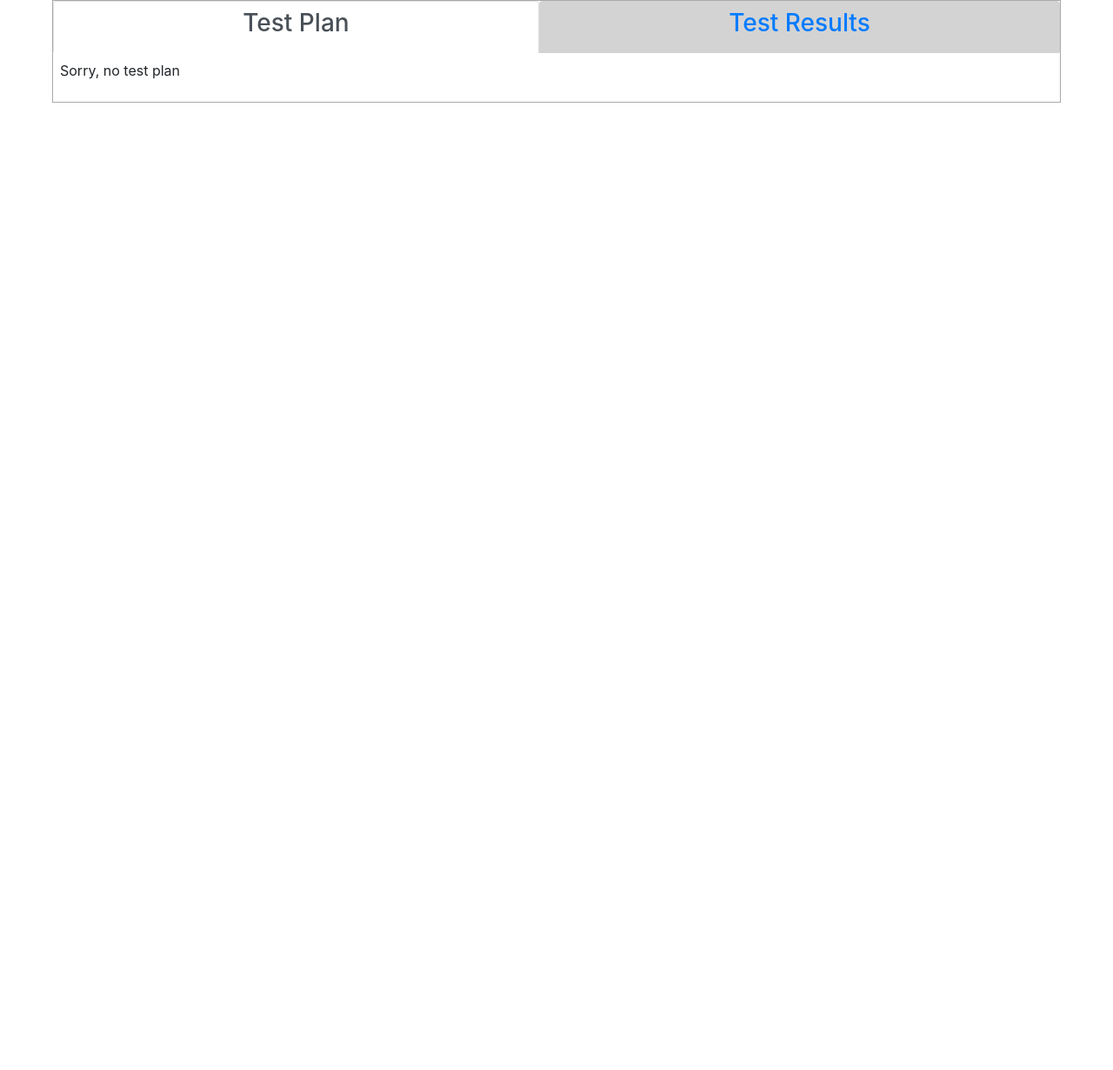
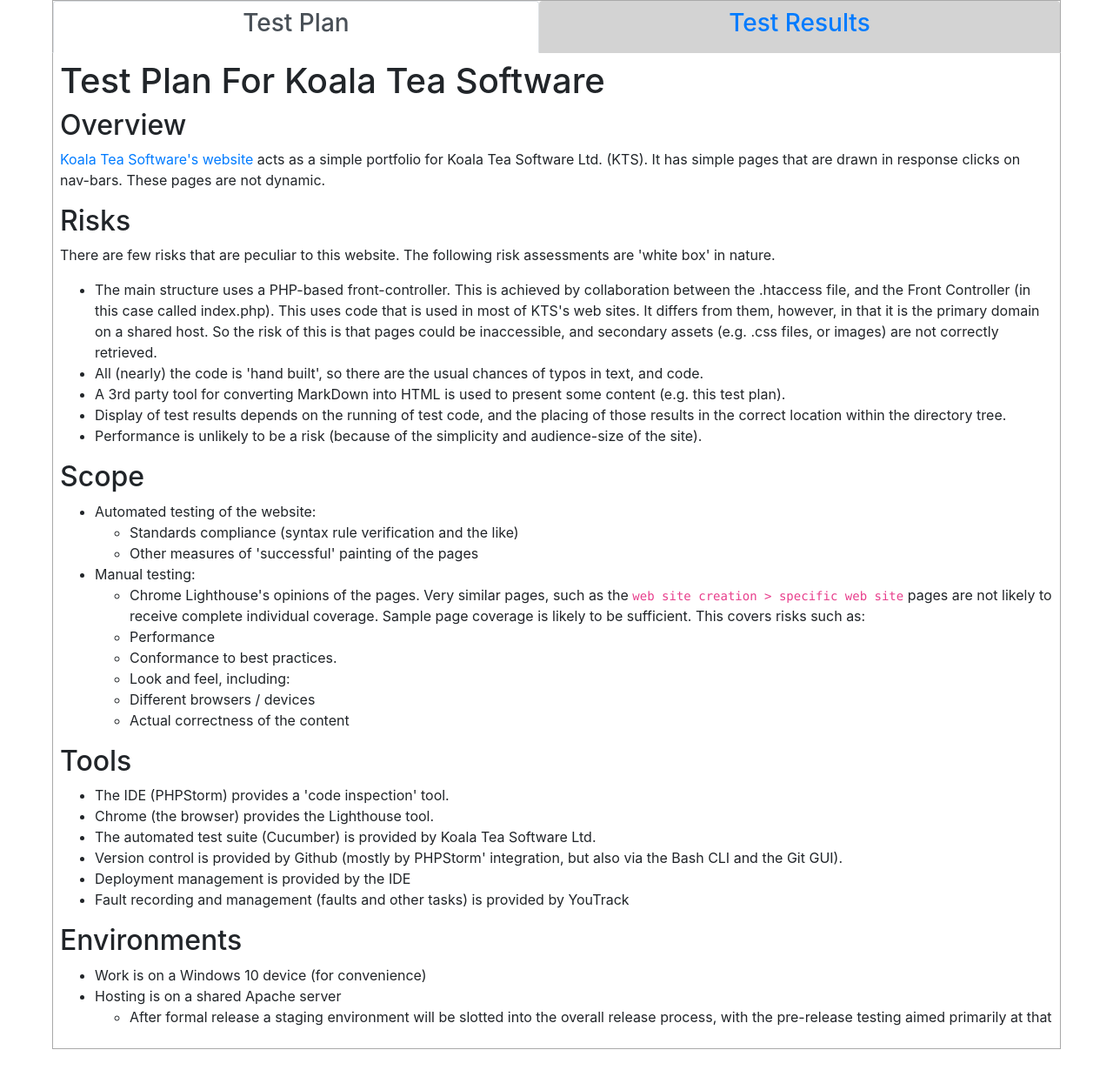
Before and after one commit to KoalaTeaSoftware/koalateasoftware, a PHP site: page /web-site-development/koala-tea-software in a window 1280 px wide. Shown: the part 118-1348 px from the top of the page at 87% size. Before the commit the page ends 236 px from the top, so only its background shows below. Run offline with PHP 8.4, Linux system fonts and the light colour scheme.

Commit message:
* fix bugs with page titles when URLS re not good, * and with the HTML syntax of the WSD page, under some circumstances * and with locating test result sets (so that they can be displayed)

```diff
--- a/index.php
+++ b/index.php
@@ -159,4 +159,5 @@
 <div id="footer" class="container-fluid">
     &nbsp;
 </div>
+<script>document.title = "<?= $titleTag ?>";</script>
 </body>
--- a/kts/about/contents.php
+++ b/kts/about/contents.php
@@ -1,3 +1,7 @@
+<?php
+// force the ignoring of any sub-section - as of now, About has no sub-section
+$titleTag = "About"
+?>
 <div class="container-fluid" id="about">
     <h1>Welcome</h1>
     <p>I'm, Mark</p>
--- a/kts/web-site-development/contents.php
+++ b/kts/web-site-development/contents.php
@@ -12,33 +12,33 @@
         <div class="collapse navbar-collapse" id="projNavAltMarkup">
             <div class="navbar-nav">
                 <!--suppress HtmlUnknownTarget -->
-                <a class="nav-item nav-link" href="/web-site-development/koalateasoftware?<?= $randomParam ?>">Koala Tea
-                    Software</a>
+                <a class="nav-item nav-link" href="/web-site-development/koala-tea-software?<?= $randomParam ?>">
+                    Koala Tea Software</a>
             </div>
         </div>
     </nav>
     <div class="container-fluid">
         <?
-        // handles a path like http://koalateasoftware.com/web-site-development/koalateasoftware
-        if (isset($section) && !empty($section)) {
+        // handles a path like http://koalateasoftware.com/web-site-development/koala-tea-software
         /** @noinspection PhpUndefinedVariableInspection */
-            $sectionRoot = $chapterFileRoot . $section . "/";
-            if (!is_dir($sectionRoot)) {
-                /** @noinspection PhpUndefinedVariableInspection */
-                error_log("The file :" . $sectionFileName . ": was not a directory");
-            } else {
+
+        $sectionContentsRoot = $chapterFileRoot . $section . "/";
+        $sectionContentsFile = $chapterFileRoot . "section.php";
+
+        if (isset($section) && !empty($section)
+            && is_dir($sectionContentsRoot) // ensure that we have a chance of being able to show the section
+            && is_readable($sectionContentsFile // prevent a crash in the case where the site is not properly set up
+            )) {
             error_log("Drawing the section");
             /** @noinspection PhpIncludeInspection */
-                require $chapterFileRoot . "section.php";
-                //====================================================
-                return;  // <---- NOTE THIS
-                //====================================================
-            }
-        }
-        // Otherwise, draw the 'welcome to the software development
+            require $sectionContentsFile;
+        } else {
+            // Otherwise (section is not asked-for, or is not valid), draw the 'welcome to the software development' version of the page
+            // It could have been that there was a bad section in the request, so make sure the title tag indicates what is actually being drawn
+            $titleTag = "Web Site Development";
             ?>
             <h1>Web Site Development</h1>
-        <p class="lead">Koala Tea Software also develops web sites. Use the nav-bar abouve to see more details for
+            <p class="lead">Koala Tea Software also develops web sites. Use the nav-bar above to see more details for
                 specific web sites.
             </p>
             <h2>Dev. Stack / Options</h2>
@@ -56,11 +56,13 @@
                         </li>
                     </ul>
                 </li>
-            <li class="list-group-item">APIs (the Mailchimp and WP integrations pass data via RESTful APIs</li>
+                <li class="list-group-item">APIs (the Mailchimp and WP integrations pass data via RESsTful APIs</li>
             </ul>
             <h2>Quality Management</h2>
-        <p>Development takes a test driven approach (tempered by pragmatic considerations). Quality Control is effected
-            using the Cucumber / Java test framework detailed elsewhere on this site. The results of the mst recent run
+            <p>Development takes a test driven approach (tempered by pragmatic considerations). Quality Control is
+                effected
+                using the Cucumber / Java test framework detailed elsewhere on this site. The results of the mst recent
+                run
                 of the test are displayed on this site. Here are some of the rest of the tools used:
             </p>
             <ul>
@@ -82,5 +84,9 @@
                     implementation of required functionality.
                 </li>
             </ul>
+            <?php
+            // this ends the 'no need to try to draw the section' branch
+        }
+        ?>
     </div>
 </div>
--- a/kts/web-site-development/koalateasoftware/testPlan.md
+++ b/kts/web-site-development/koala-tea-software/testPlan.md
@@ -1,10 +1,10 @@
-## Test Plan For Koala Tea Software
+# Test Plan For Koala Tea Software
 
-### Overview
+## Overview
 
 [Koala Tea Software's website](http://koalateasoftware.com) acts as a simple portfolio for Koala Tea Software Ltd. (KTS). It has simple pages that are drawn in response clicks on nav-bars. These pages are not dynamic.
 
-### Risks
+## Risks
 
 There are few risks that are peculiar to this website. The following risk assessments are 'white box' in nature.
 * The main structure uses a PHP-based front-controller. This is achieved by collaboration between the .htaccess file, and the Front Controller (in this case called index.php). This uses code that is used in most of KTS's web sites. It differs from them, however, in that it is the primary domain on a shared host. So the risk of this is that pages could be inaccessible, and secondary assets (e.g. .css files, or images) are not correctly retrieved.
@@ -13,25 +13,25 @@
 * Display of test results depends on the running of test code, and the placing of those results in the correct location within the directory tree.
 * Performance is unlikely to be a risk (because of the simplicity and audience-size of the site).
 
-### Scope
+## Scope
 
 * Automated testing of the website:
   * Standards compliance (syntax rule verification and the like)
   * Other measures of 'successful' painting of the pages
 * Manual testing:
-  * Chrome Lighthouse's opinions of the pages. Very similar pages, such as the `web site creation > specific web site` pages are not likely to receive complete individual covereage. Sample page coverage is likely to be sufficient. This covers risks such as
+  * Chrome Lighthouse's opinions of the pages. Very similar pages, such as the `web site creation > specific web site` pages are not likely to receive complete individual coverage. Sample page coverage is likely to be sufficient. This covers risks such as:
     * Performance
     * Conformance to best practices.
  * Look and feel, including:
     * Different browsers / devices
     * Actual correctness of the content
 
-### Tools
+## Tools
 
 * The IDE (PHPStorm) provides a 'code inspection' tool.
 * Chrome (the browser) provides the Lighthouse tool.
 * The automated test suite (Cucumber) is provided by Koala Tea Software Ltd.
-* Version control is provided by Gihub (mostly by PHPSorms' integration, but also via the Bash CLI and the Git GUI).
+* Version control is provided by Github (mostly by PHPStorm' integration, but also via the Bash CLI and the Git GUI).
 * Deployment management is provided by the IDE
 * Fault recording and management (faults and other tasks) is provided by YouTrack
 
--- a/kts/web-site-development/section.php
+++ b/kts/web-site-development/section.php
@@ -1,4 +1,4 @@
-<section id="projectInfo">
+<div id="projectInfo">
     <ul class="nav nav-tabs nav-fill">
         <li class="nav-item"><a class="nav-link active" href="#testPlanPane" data-toggle="tab"><h3>Test Plan</h3></a>
         </li>
@@ -6,35 +6,35 @@
         </li>
     </ul>
     <div class="tab-content">
-        <div class="tab-pane fade show active" id="testPlanPane">
+        <section class="tab-pane fade show active" id="testPlanPane">
             <?php
             // the route to the test plan file is via the absolute file path (starting at ~/public_html, as this content
             // is read through  PHP function
             /** @noinspection PhpUndefinedVariableInspection - defined in index.php */
-            $testPlanFile = $sectionRoot . "testPlan.md";
-            $testResultsFile = $sectionRoot . "cucumber-html-reports/overview-features.html";
-            // The route to this has to be from the site's root URL, not the ~/public_html stuff,
-            // because it is used in  the src attribute of an embed
-            $testResultsSrc = "/kts/web-site-development/koalateasoftware/cucumber-html-reports/overview-features.html";
+            $testPlanFile = $sectionContentsRoot . "testPlan.md";
+            // This absolute file path variable is used for determining if there is any suitable data
+            $testResultsFile = $sectionContentsRoot . "cucumber-html-reports/overview-features.html";
+            // This relative-to-site-root is used in  the src attribute of an embed
+            /** @noinspection PhpUndefinedVariableInspection */
+            $testResultsSrc = "/kts/web-site-development/" . $section . "/cucumber-html-reports/overview-features.html";
             if (file_exists($testPlanFile) && ($txt = file_get_contents($testPlanFile))) {
-//                error_log("read markup is ...");
-//                error_log($txt);
                 /** @noinspection PhpUndefinedVariableInspection - defined in index.php */
                 /** @noinspection SpellCheckingInspection */
                 require_once $siteFileRoot . "parsdown/Parsedown.php";
                 $converter = new Parsedown();
-//                error_log("Converted markup is ...");
-//                error_log($converter->text($txt));
                 echo $converter->text($txt);
             } else {
                 error_log("Unable to get a test plan from :" . $testPlanFile . ":");
-                echo "<p>Sorry, no test plan</p>";
+                echo "<p class='text-warning'>Sorry, no test plan</p>";
             }
             ?>
-        </div>
-        <div class="tab-pane fade" id="testResultsPane">
+        </section>
+        <section class="tab-pane fade" id="testResultsPane">
+            <h1>Test Results For <?=
+                /** @noinspection PhpUndefinedVariableInspection */
+                $titleTag ?></h1>
             <?
-            error_log("The results file is         :" . $testResultsFile . ":");
+            //            error_log("The results file is         :" . $testResultsFile . ":");
             error_log("The results src attribute is:" . $testResultsSrc . ":");
             if (file_exists($testResultsFile) && ($txt = is_readable($testResultsFile))) {
                 echo <<<EMBEDDONE
@@ -44,17 +44,17 @@
 EMBEDDONE;
             } else {
                 error_log("Unable to read the test results from:" . $testResultsSrc . ":");
-                echo "<p>Sorry, no test results</p>";
+                echo "<p class='text-warning'>Sorry, no test results</p>";
             }
             ?>
-        </div>
+        </section>
     </div>
-</section>
+</div>
 <script>
-    // all links want to be opening in a new tab
+    // all links must be opening in a new tab. It is not possible to specify this using the MarkDown parser that Is used here
     (function () {
-        var links = document.getElementById("testPlanPane").getElementsByTagName("A");
-        for (var i = 0, linksLength = links.length; i < linksLength; i++) {
+        const links = document.getElementById("testPlanPane").getElementsByTagName("A");
+        for (let i = 0, linksLength = links.length; i < linksLength; i++) {
             console.log("processing" + links[i].innerHTML);
             links[i].target = "_blank";
             links[i].setAttribute("rel", "noopener noreferrer");
```
Also changed, not shown: .htaccess. Lines whose indentation alone changed are shown as unchanged.
